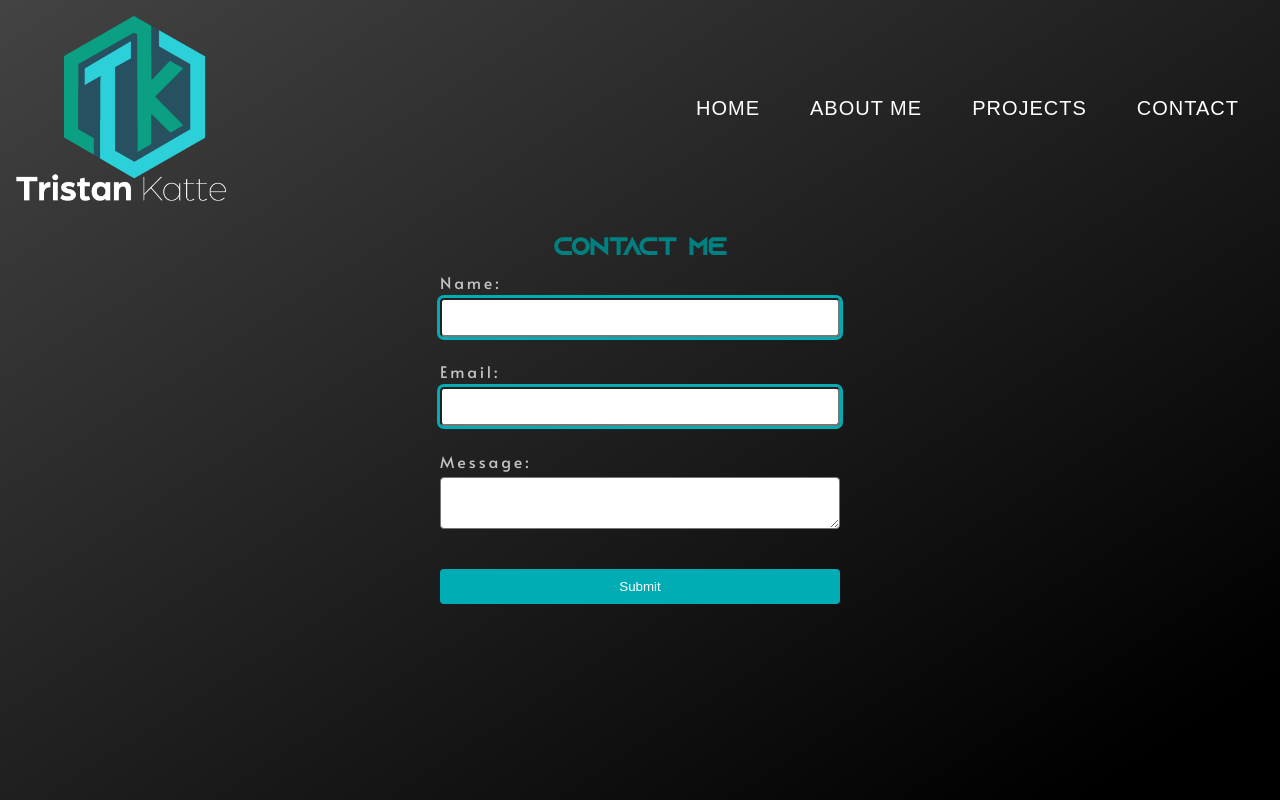
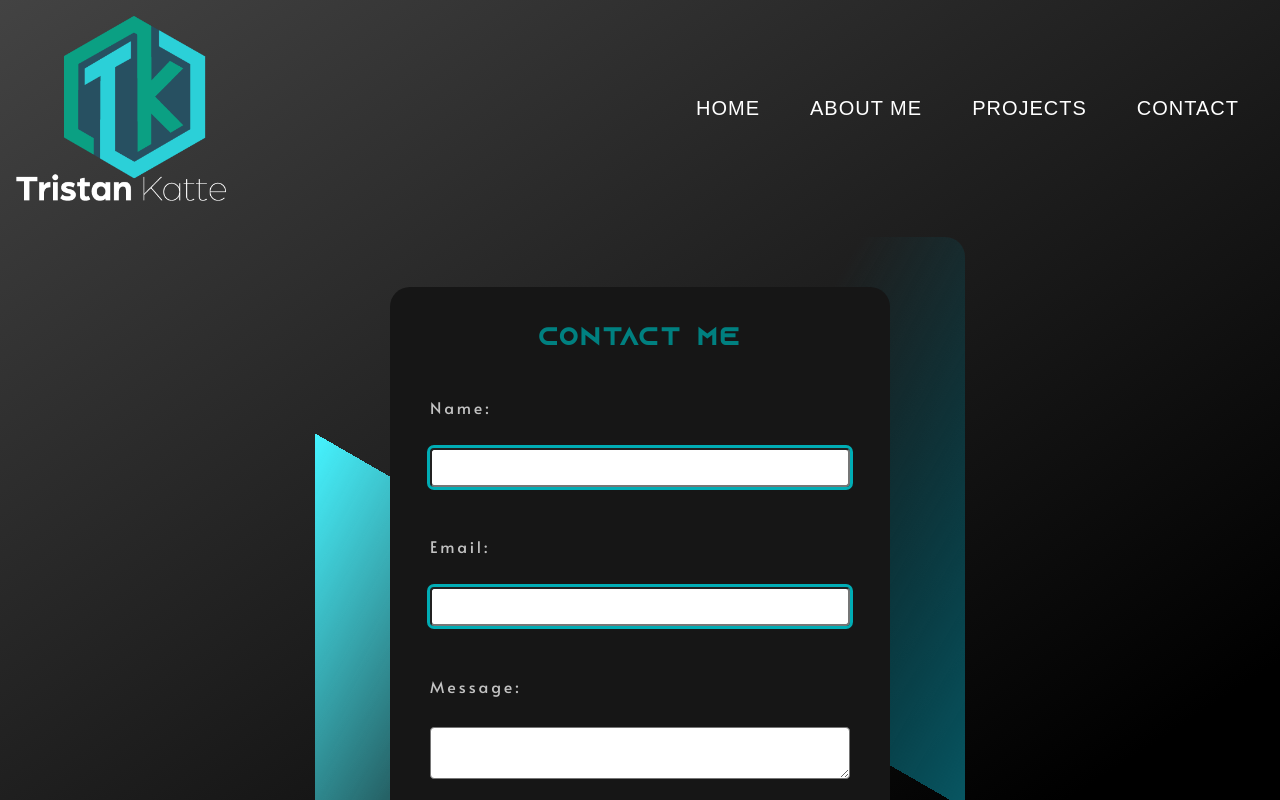
Before and after one commit to TristanKatte/portfolio, a SvelteKit app in the folder myapp/: page /contact in a window 1280 px wide. Shown: the top 800 px of the page. Built offline with nearby package versions, Linux system fonts and the light colour scheme.

Commit message:
added animated border contact form

```diff
--- a/myapp/src/routes/contact/+page.svelte
+++ b/myapp/src/routes/contact/+page.svelte
@@ -7,7 +7,6 @@
 </svelte:head>
 
 <main>
-  <h2>Contact me</h2>
   <ContactForm />
 </main>
 
@@ -18,11 +17,4 @@
     width: 100%;
     height: 100vh;
   }
-
-  h2 {
-    margin-bottom: 20px;
-    color: var(--heading-color);
-    font-family: "Azonix";
-    margin: auto;
-  }
 </style>
--- a/myapp/src/routes/contact/ContactForm.svelte
+++ b/myapp/src/routes/contact/ContactForm.svelte
@@ -9,8 +9,9 @@
     submitted = true;
   }
 </script>
-
+<div class="form-container">
 <form on:submit|preventDefault={handleSubmit}>
+  <h2>Contact Me</h2>
   <label for="name">Name:</label>
   <input type="text" id="name" bind:value={name} required />
 
@@ -22,17 +23,81 @@
 
   <button type="submit">Submit</button>
 </form>
-
+</div>
 {#if submitted}
   <p>Thank you for your message, {name}!</p>
 {/if}
 
 <style>
+
+  .form-container {
+    position: relative;
+    width: 650px;
+    padding: 50px 40px;
+    background: transparent;
+    border-radius: 20px;
+    overflow: hidden;
+    display: flex;
+    justify-content: center;
+    margin: auto;
+    background: transparent;
+  }
+
+  .form-container::before {
+    content: '';
+    position: absolute;
+    top: -50%;
+    left: -50%;
+    width: 650px;
+    height: 750px;
+    background: linear-gradient(0deg, transparent,
+    #45f3ff, #45f3ff);
+    transform-origin: bottom right;
+    animation: glowborder 6s linear infinite;
+  }
+
+  .form-container::after {
+    content:'';
+    position: absolute;
+    top: -50%;
+    left: -50%;
+    width: 650px;
+    height: 750px;
+    background: linear-gradient(0deg, transparent,
+    #075662, #075662);
+    transform-origin: bottom right;
+    animation: glowborder 6s linear infinite;
+    animation-delay: -3s;
+  }
+
+  @keyframes glowborder {
+    0% {
+      transform: rotate(0deg);
+    }
+    100% {
+      transform: rotate(360deg);
+    }
+  }
+
   form {
     display: flex;
     flex-direction: column;
-    max-width: 400px;
+    width: 500px;
     margin: auto;
+    overflow: hidden;
+    position: relative;
+    z-index: 10;
+    background: #161616;
+    padding: 40px;
+    border-radius: 20px;
+    gap: 25px;
+  }
+
+  h2 {
+    color: var(--heading-color);
+    font-family: "Azonix";
+    letter-spacing: 3px;
+    margin-bottom: 10px;
   }
 
   label {
@@ -55,13 +120,11 @@
     outline: 3px solid var(--btn-color);
   }
 
-
-
   button {
     margin-top: 2em;
     padding: 10px;
     background-color: var(--btn-color);
-    color: #fff;
+    color: var(--txt-color);
     border: none;
     border-radius: 4px;
     cursor: pointer;
@@ -70,4 +133,15 @@
   button:hover {
     background-color: #008080;
   }
+
+  @media (max-width: 30em) {
+    .form-container {
+      width: 90%;
+      padding: 30px;
+    }
+
+    form {
+      padding: 30px;
+    }
+  }
 </style>
```
Also changed, not shown: myapp/src/routes/components/Projects.svelte (+36 -55 lines).
